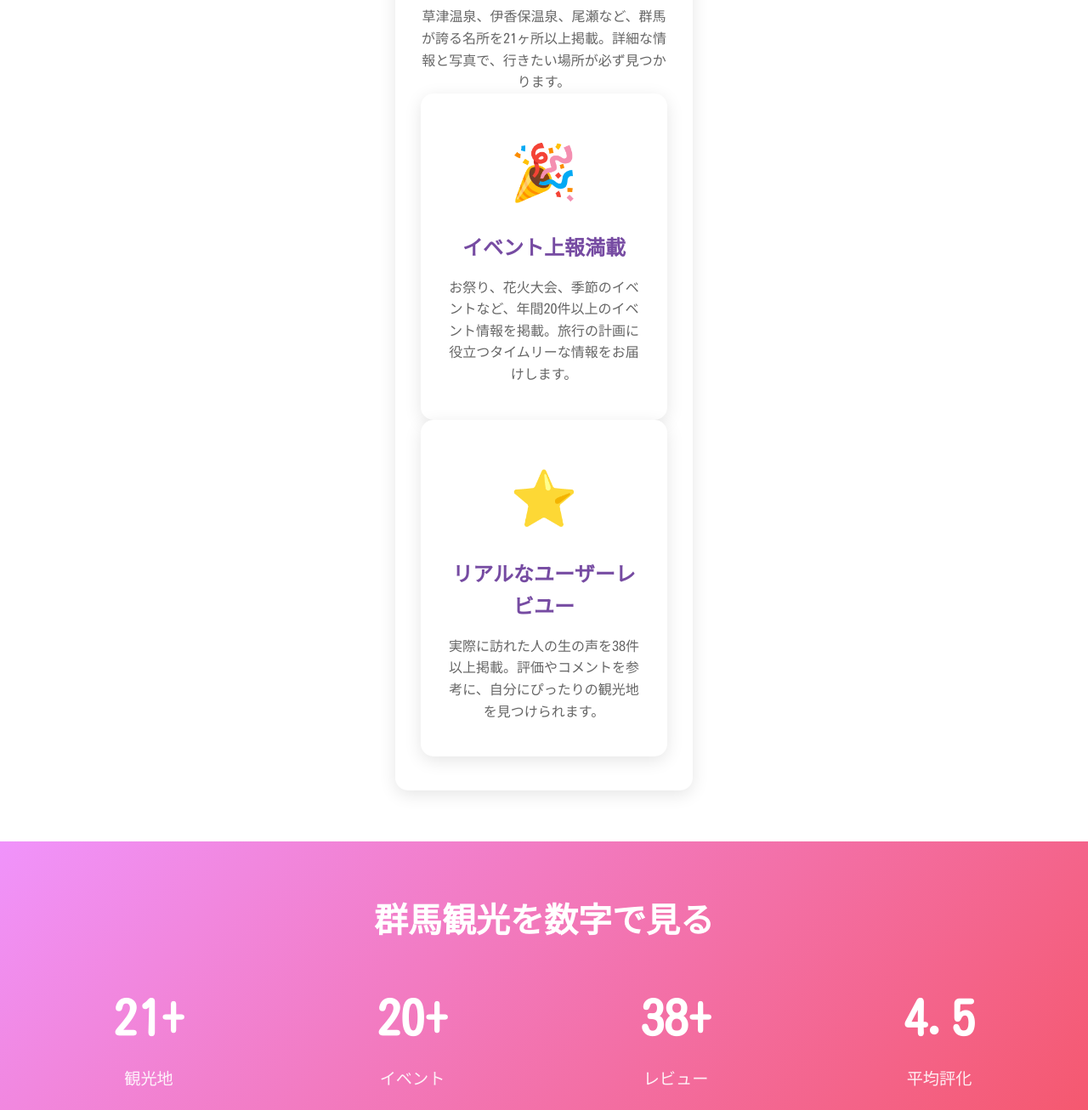
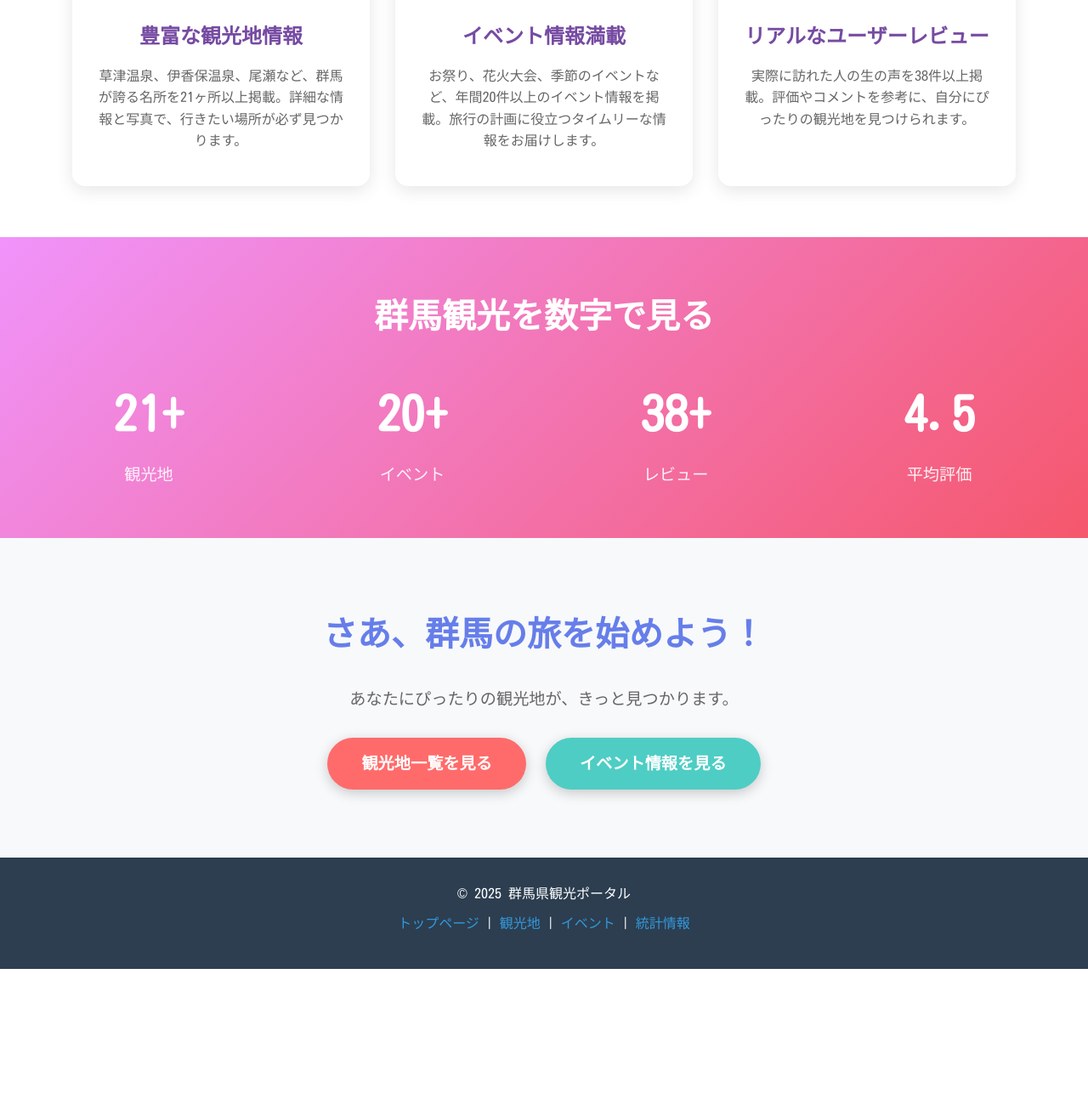
Before and after one commit to F24AA017/ai-studio-hackathon-demo, a plain HTML site: page frontend/promotion.html in a window 1280 px wide. Shown: the part 694-2000 px from the top of the page at 85% size. After the commit the page ends 1834 px from the top, so only its background shows below. Drawn offline with Linux system fonts and the light colour scheme.

Commit message:
html修正

```diff
--- a/frontend/promotion.html
+++ b/frontend/promotion.html
@@ -20,14 +20,16 @@
 
         /* ヘッダー */
         .hero {
-            background: linear-gradient(135deg, #667ea 0%, #764ba2 100%);
+            /* Level 1/G: 不正なカラーコード #667ea を #667eea に修正 */
+            background: linear-gradient(135deg, #667eea 0%, #764ba2 100%);
             color: white;
             text-align: center;
             padding: 80px 20px;
         }
 
         .hero h1 {
-            font-size: 0.3rem;
+            /* Level 1/F: 極端に小さいフォントサイズ 0.3rem を 3rem に修正 */
+            font-size: 3rem;
             margin-bottom: 20px;
             text-shadow: 2px 2px 4px rgba(0,0,0,0.3);
         }
@@ -198,14 +200,12 @@
     </style>
 </head>
 <body>
-    <!-- ヒーローセクション -->
     <section class="hero">
         <h1>🏔️ 群馬の魅力を発見しよう！</h1>
         <p>温泉、絶景、グルメ。あなたの旅を、もっと楽しく。</p>
-        <a href="spot.html" class="cta-button">今すぐ観光地を探す</a>
+        <a href="spots.html" class="cta-button">今すぐ観光地を探す</a>
     </section>
 
-    <!-- 特徴セクション -->
     <section class="container">
         <h2 class="section-title">群馬観光ポータルの3つの特徴</h2>
         <div class="features">
@@ -213,22 +213,20 @@
                 <div class="feature-icon">🗾</div>
                 <h3>豊富な観光地情報</h3>
                 <p>草津温泉、伊香保温泉、尾瀬など、群馬が誇る名所を21ヶ所以上掲載。詳細な情報と写真で、行きたい場所が必ず見つかります。</p>
-
-            <div class="feature-card">
+            </div> <div class="feature-card">
                 <div class="feature-icon">🎉</div>
-                <h3>イベント上報満載</h3>
+                <h3>イベント情報満載</h3>
                 <p>お祭り、花火大会、季節のイベントなど、年間20件以上のイベント情報を掲載。旅行の計画に役立つタイムリーな情報をお届けします。</p>
             </div>
 
             <div class="feature-card">
                 <div class="feature-icon">⭐</div>
-                <h3>リアルなユーザーレビユー</h3>
+                <h3>リアルなユーザーレビュー</h3>
                 <p>実際に訪れた人の生の声を38件以上掲載。評価やコメントを参考に、自分にぴったりの観光地を見つけられます。</p>
             </div>
         </div>
     </section>
 
-    <!-- 統計セクション -->
     <section class="stats">
         <h2 style="font-size: 2.5rem; margin-bottom: 40px;">群馬観光を数字で見る</h2>
         <div class="stats-container">
@@ -246,24 +244,22 @@
             </div>
             <div class="stat-item">
                 <div class="stat-number">4.5</div>
-                <div class="stat-label">平均評化</div>
+                <div class="stat-label">平均評価</div>
             </div>
         </div>
     </section>
 
-    <!-- CTAセクション -->
     <section class="cta-section">
         <h2>さあ、群馬の旅を始めよう！</h2>
         <p style="font-size: 1.2rem; margin-bottom: 30px; color: #666;">
             あなたにぴったりの観光地が、きっと見つかります。
         </p>
-        <a href="spots.html" class="cta-button">観光地一欄を見る</a>
-        <a href="event.html" class="cta-button" style="background: #4ecdc4; margin-left: 15px;">イベント情報を見る</a>
+        <a href="spots.html" class="cta-button">観光地一覧を見る</a>
+        <a href="events.html" class="cta-button" style="background: #4ecdc4; margin-left: 15px;">イベント情報を見る</a>
     </section>
 
-    <!-- フッター -->
     <footer>
-        <p>&copy; 2025 群馬件観光ポータル</p>
+        <p>&copy; 2025 群馬県観光ポータル</p>
         <p>
             <a href="index.html">トップページ</a> |
             <a href="spots.html">観光地</a> |
```
